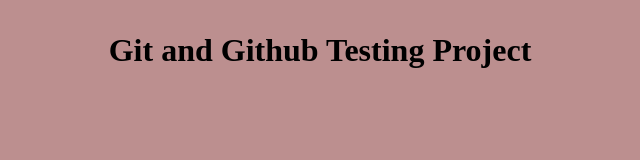
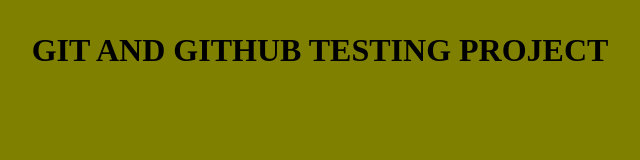
Before and after one commit to danr0nnn/testing-git, a plain HTML site: page index.html in a window 1280 px wide. Shown: the whole page, without its empty margins (320-960 px from the left). Drawn offline with Linux system fonts and the light colour scheme.

Commit message:
background olive

```diff
--- a/main.css
+++ b/main.css
@@ -5,7 +5,7 @@
 }
 
 .main {
-  background: rosybrown;
+  background: olive;
   width: 100vw;
   height: 100vh;
 }
@@ -13,4 +13,5 @@
 h1 {
   text-align: center;
   padding: 2rem;
+  text-transform: uppercase;
 }
```
